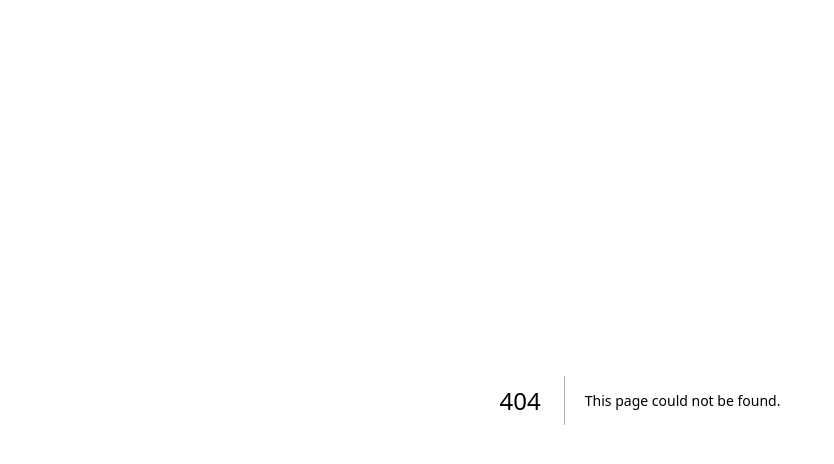
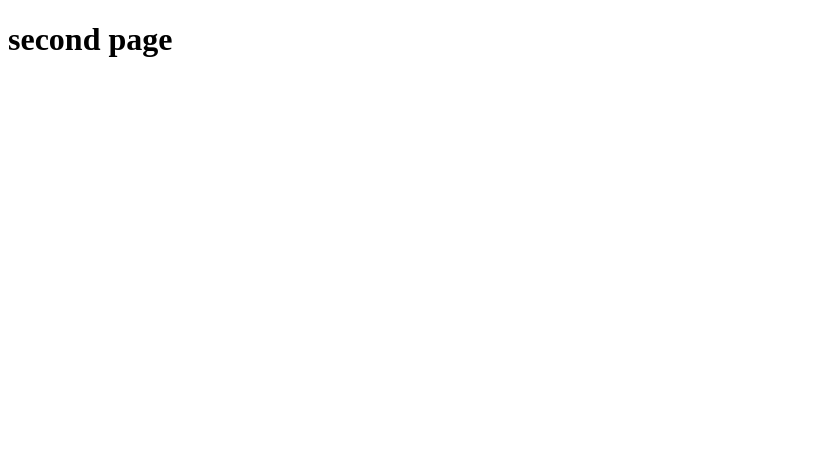
Before and after one commit to govindongit/next15-prac, a Next.js app: page /blog/second in a window 1280 px wide. Before the commit this address had no page. Shown: the top 464 px of the page, without its empty margins (0-834 px from the left). Built offline with nearby package versions, Linux system fonts and the light colour scheme.

Commit message:
nested routes

```diff
--- /dev/null
+++ b/src/app/blog/first/page.tsx
@@ -0,0 +1,3 @@
+export default function first(){
+    return <h1>first page</h1>
+}
--- /dev/null
+++ b/src/app/blog/page.tsx
@@ -0,0 +1,3 @@
+export default function blog(){
+    return <h1>Blog page</h1>
+}
--- /dev/null
+++ b/src/app/blog/second/page.tsx
@@ -0,0 +1,5 @@
+export default function second(){
+    return <h1>second page
+
+    </h1>
+}
```
